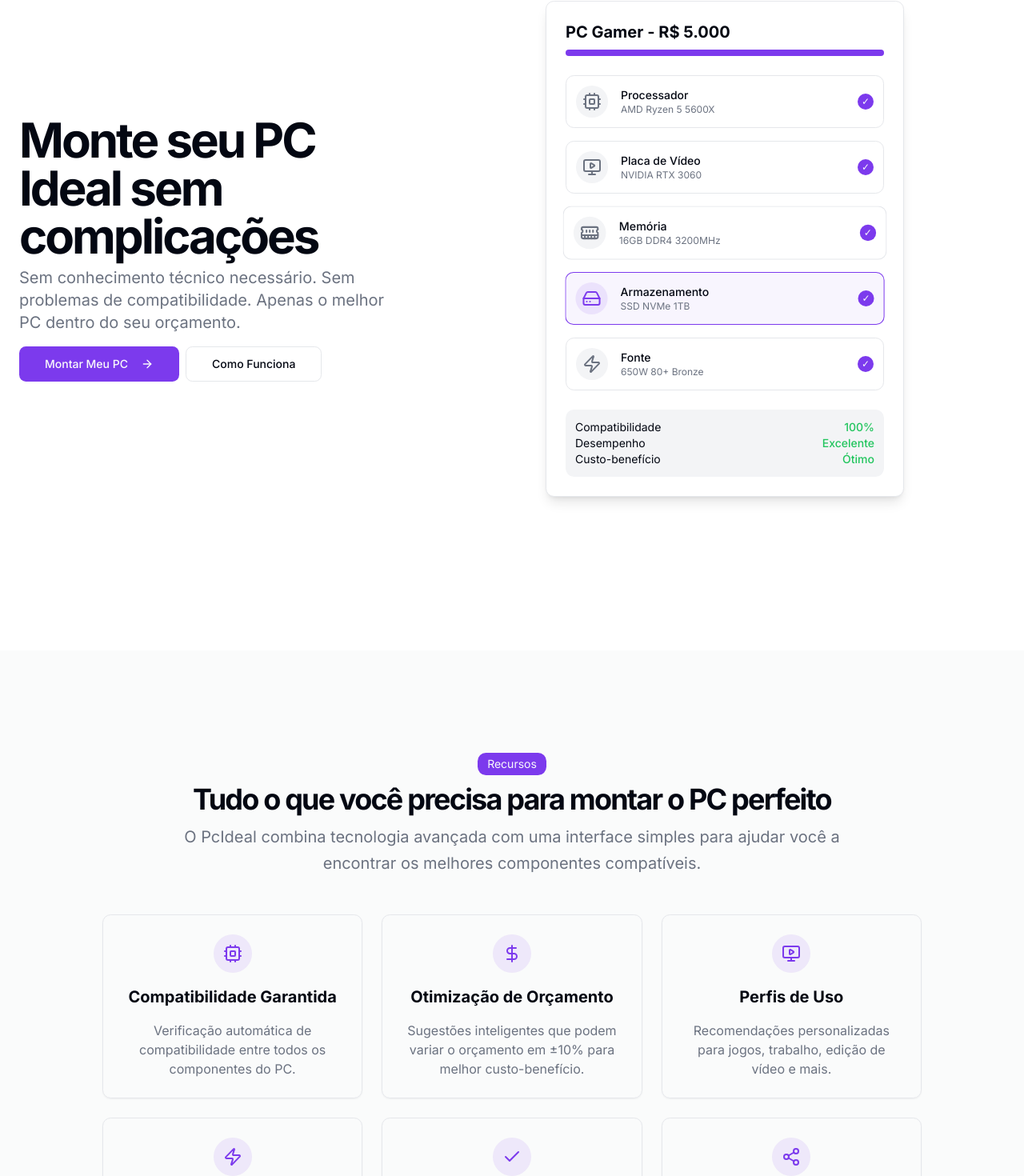
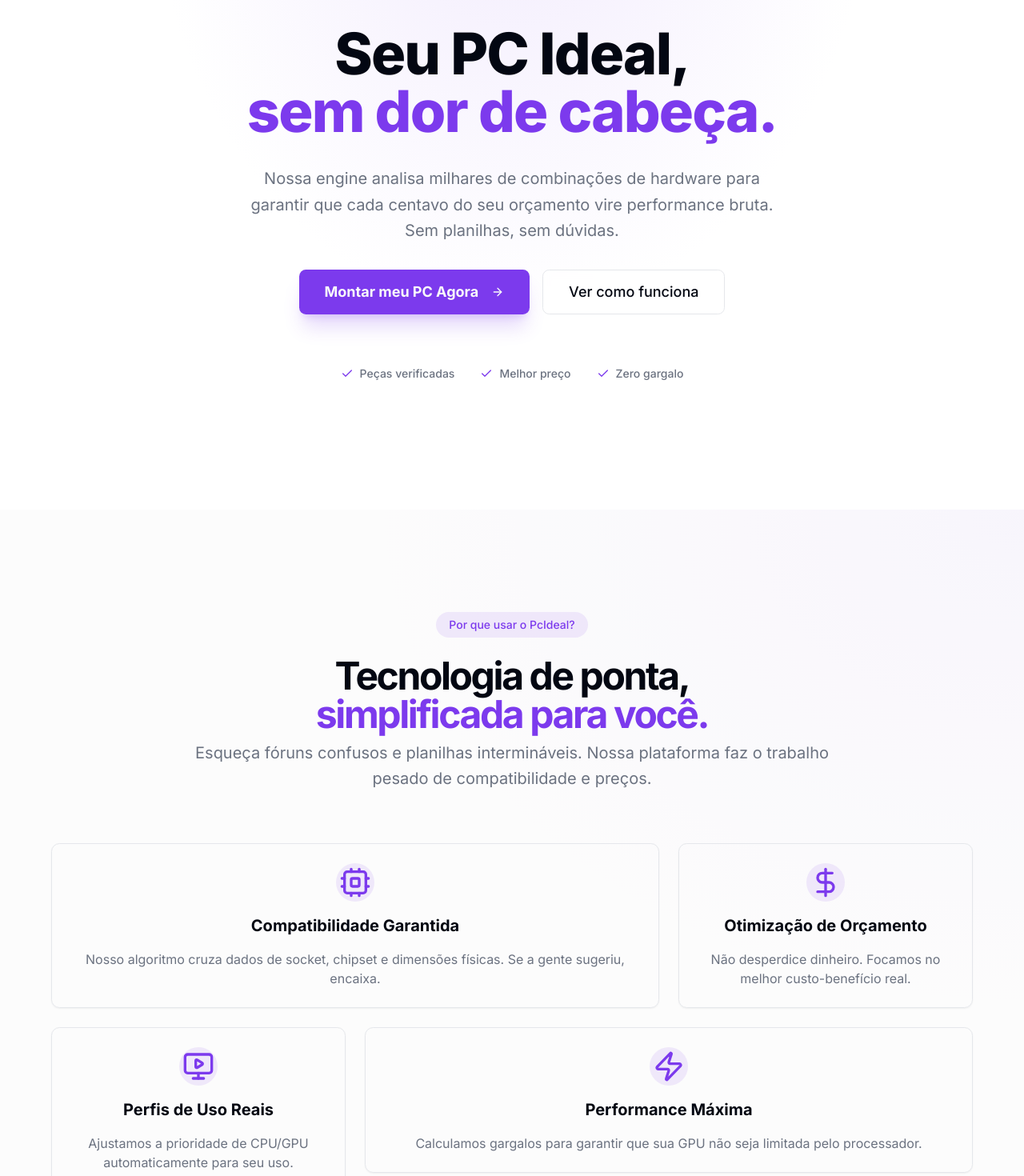
Before and after one commit to Luzin7/pcideal-web, a Next.js app: page / in a window 1280 px wide. Shown: the part 256-1726 px from the top of the page at 80% size. Built offline with nearby package versions, Linux system fonts and the light colour scheme.

Commit message:
fix: update Home component layout and improve content for better user experience

```diff
--- a/app/page.tsx
+++ b/app/page.tsx
@@ -1,4 +1,3 @@
-import BuilderPreview from '@/components/builder-preview';
 import FeatureCard from '@/components/feature-card';
 import HowItWorks from '@/components/how-it-works';
 import { Button } from '@/components/ui/button';
@@ -9,109 +8,121 @@ import {
   Cpu,
   DollarSign,
   MonitorPlay,
-  Share2,
   Zap,
 } from 'lucide-react';
 import Link from 'next/link';
 
-// Cache da página por 1 hora (revalidate ISR)
-export const revalidate = 3600;
+export const revalidate = 86400;
 
 export default function Home() {
   const { howItWorks, builder } = localRoutePaths;
   return (
     <div className="flex flex-col">
-      {/* Hero Section */}
-      <section className="w-full py-12 md:py-24 lg:py-32 xl:py-48 bg-background">
-        <div className="container px-4 md:px-6">
-          <div className="grid gap-6 lg:grid-cols-[1fr_600px] lg:gap-12 xl:grid-cols-[1fr_700px]">
-            <div className="flex flex-col justify-center space-y-4">
-              <div className="space-y-2">
-                <h1 className="text-3xl font-bold tracking-tighter sm:text-4xl md:text-5xl lg:text-6xl/none">
-                  Monte seu <span className="text-gradient">PC Ideal</span> sem
-                  complicações
+      <section className="w-full py-20 md:py-32 lg:py-40 relative overflow-hidden">
+        <div className="absolute inset-0 -z-10 bg-[radial-gradient(ellipse_at_top,_var(--tw-gradient-stops))] from-primary/10 via-background to-background" />
+        <div className="container px-4 md:px-6 relative z-10">
+          <div className="flex flex-col items-center text-center space-y-8 max-w-4xl mx-auto">
+            <div className="inline-flex items-center rounded-full border px-3 py-1 text-sm font-medium text-primary bg-primary/10 backdrop-blur-sm">
+              <Check className="mr-1 h-3 w-3" /> 100% Compatível
+            </div>
+            <h1 className="text-5xl md:text-7xl font-extrabold tracking-tight text-foreground">
+              Seu PC Ideal, <br />
+              <span className="text-primary">sem dor de cabeça.</span>
             </h1>
-                <p className="max-w-[600px] text-muted-foreground md:text-xl">
-                  Sem conhecimento técnico necessário. Sem problemas de
-                  compatibilidade. Apenas o melhor PC dentro do seu orçamento.
+            <p className="text-xl text-muted-foreground max-w-2xl mx-auto leading-relaxed">
+              Nossa engine analisa milhares de combinações de hardware para
+              garantir que cada centavo do seu orçamento vire performance bruta.
+              Sem planilhas, sem dúvidas.
             </p>
-              </div>
-              <div className="flex flex-col items-center gap-2 min-[400px]:flex-row">
-                <Link href={builder}>
+            <div className="flex flex-col sm:flex-row items-center gap-4 w-full justify-center">
+              <Link href={builder} className="w-full sm:w-auto">
                 <Button
                   size="lg"
-                    className="group bg-primary hover:bg-primary/90"
+                  className="w-full sm:w-auto text-lg h-14 px-8 font-bold shadow-xl shadow-primary/20 hover:shadow-primary/30 transition-all"
                 >
-                    Montar Meu PC
-                    <ArrowRight className="ml-2 h-4 w-4 transition-transform group-hover:translate-x-1" />
+                  Montar meu PC Agora
+                  <ArrowRight className="ml-2 h-5 w-5" />
                 </Button>
               </Link>
-                <Link href={howItWorks}>
-                  <Button size="lg" variant="outline">
-                    Como Funciona
+              <Link href={howItWorks} className="w-full sm:w-auto">
+                <Button
+                  size="lg"
+                  variant="outline"
+                  className="w-full sm:w-auto text-lg h-14 px-8 bg-background/50 backdrop-blur-sm hover:bg-accent/50"
+                >
+                  Ver como funciona
                 </Button>
               </Link>
             </div>
-            </div>
-            <div className="flex items-center justify-center">
-              <BuilderPreview />
+
+            {/* Trust Signals */}
+            <div className="pt-8 flex flex-wrap justify-center gap-8 text-sm font-medium text-muted-foreground">
+              <span className="flex items-center">
+                <Check className="h-4 w-4 mr-2 text-primary" /> Peças
+                verificadas
+              </span>
+              <span className="flex items-center">
+                <Check className="h-4 w-4 mr-2 text-primary" /> Melhor preço
+              </span>
+              <span className="flex items-center">
+                <Check className="h-4 w-4 mr-2 text-primary" /> Zero gargalo
+              </span>
             </div>
           </div>
         </div>
       </section>
 
-      {/* Features Section */}
       <section
         id="features"
-        className="w-full py-12 md:py-24 lg:py-32 bg-muted/40"
+        className="w-full py-16 md:py-24 lg:py-32 bg-muted/30 relative overflow-hidden"
       >
+        <div className="absolute inset-0 -z-10 bg-[radial-gradient(ellipse_at_top_right,_var(--tw-gradient-stops))] from-primary/5 via-transparent to-transparent" />
+
         <div className="container px-4 md:px-6">
-          <div className="flex flex-col items-center justify-center space-y-4 text-center">
+          <div className="flex flex-col items-center justify-center space-y-4 text-center mb-16">
             <div className="space-y-2">
-              <div className="inline-block rounded-lg bg-primary px-3 py-1 text-sm text-primary-foreground">
-                Recursos
+              <div className="inline-block rounded-full bg-primary/10 px-4 py-1.5 text-sm font-medium text-primary mb-4">
+                Por que usar o PcIdeal?
               </div>
-              <h2 className="text-3xl font-bold tracking-tighter md:text-4xl/tight">
-                Tudo o que você precisa para montar o PC perfeito
+              <h2 className="text-3xl font-bold tracking-tighter md:text-4xl/tight lg:text-5xl">
+                Tecnologia de ponta, <br />
+                <span className="text-primary">simplificada para você.</span>
               </h2>
-              <p className="max-w-[900px] text-muted-foreground md:text-xl/relaxed lg:text-base/relaxed xl:text-xl/relaxed">
-                O PcIdeal combina tecnologia avançada com uma interface simples
-                para ajudar você a encontrar os melhores componentes
-                compatíveis.
+              <p className="max-w-[800px] text-muted-foreground md:text-xl/relaxed lg:text-base/relaxed xl:text-xl/relaxed mx-auto">
+                Esqueça fóruns confusos e planilhas intermináveis. Nossa
+                plataforma faz o trabalho pesado de compatibilidade e preços.
               </p>
             </div>
           </div>
-          <div className="mx-auto grid max-w-5xl grid-cols-1 gap-6 py-12 md:grid-cols-2 lg:grid-cols-3">
+          <div className="grid grid-cols-1 md:grid-cols-3 gap-6 max-w-6xl mx-auto">
+            <div className="md:col-span-2 h-full">
               <FeatureCard
-              icon={<Cpu />}
+                icon={<Cpu className="h-10 w-10 text-primary" />}
                 title="Compatibilidade Garantida"
-              description="Verificação automática de compatibilidade entre todos os componentes do PC."
+                description="Nosso algoritmo cruza dados de socket, chipset e dimensões físicas. Se a gente sugeriu, encaixa."
               />
+            </div>
+            <div className="md:col-span-1 h-full">
               <FeatureCard
-              icon={<DollarSign />}
+                icon={<DollarSign className="h-10 w-10 text-primary" />}
                 title="Otimização de Orçamento"
-              description="Sugestões inteligentes que podem variar o orçamento em ±10% para melhor custo-benefício."
+                description="Não desperdice dinheiro. Focamos no melhor custo-benefício real."
               />
+            </div>
+            <div className="md:col-span-1 h-full">
               <FeatureCard
-              icon={<MonitorPlay />}
-              title="Perfis de Uso"
-              description="Recomendações personalizadas para jogos, trabalho, edição de vídeo e mais."
+                icon={<MonitorPlay className="h-10 w-10 text-primary" />}
+                title="Perfis de Uso Reais"
+                description="Ajustamos a prioridade de CPU/GPU automaticamente para seu uso."
               />
+            </div>
+            <div className="md:col-span-2 h-full">
               <FeatureCard
-              icon={<Zap />}
-              title="Comparação de Preços"
-              description="Busca automática pelos melhores preços nas principais lojas brasileiras."
+                icon={<Zap className="h-10 w-10 text-primary" />}
+                title="Performance Máxima"
+                description="Calculamos gargalos para garantir que sua GPU não seja limitada pelo processador."
               />
-            <FeatureCard
-              icon={<Check />}
-              title="Explicações Simples"
-              description="Entenda o motivo de cada escolha com explicações visuais e fáceis de entender."
-            />
-            <FeatureCard
-              icon={<Share2 />}
-              title="Compartilhe sua Montagem"
-              description="Compartilhe sua configuração via link ou exporte como PDF para compra posterior."
-            />
+            </div>
           </div>
         </div>
       </section>
```
Lines whose indentation alone changed are shown as unchanged.
